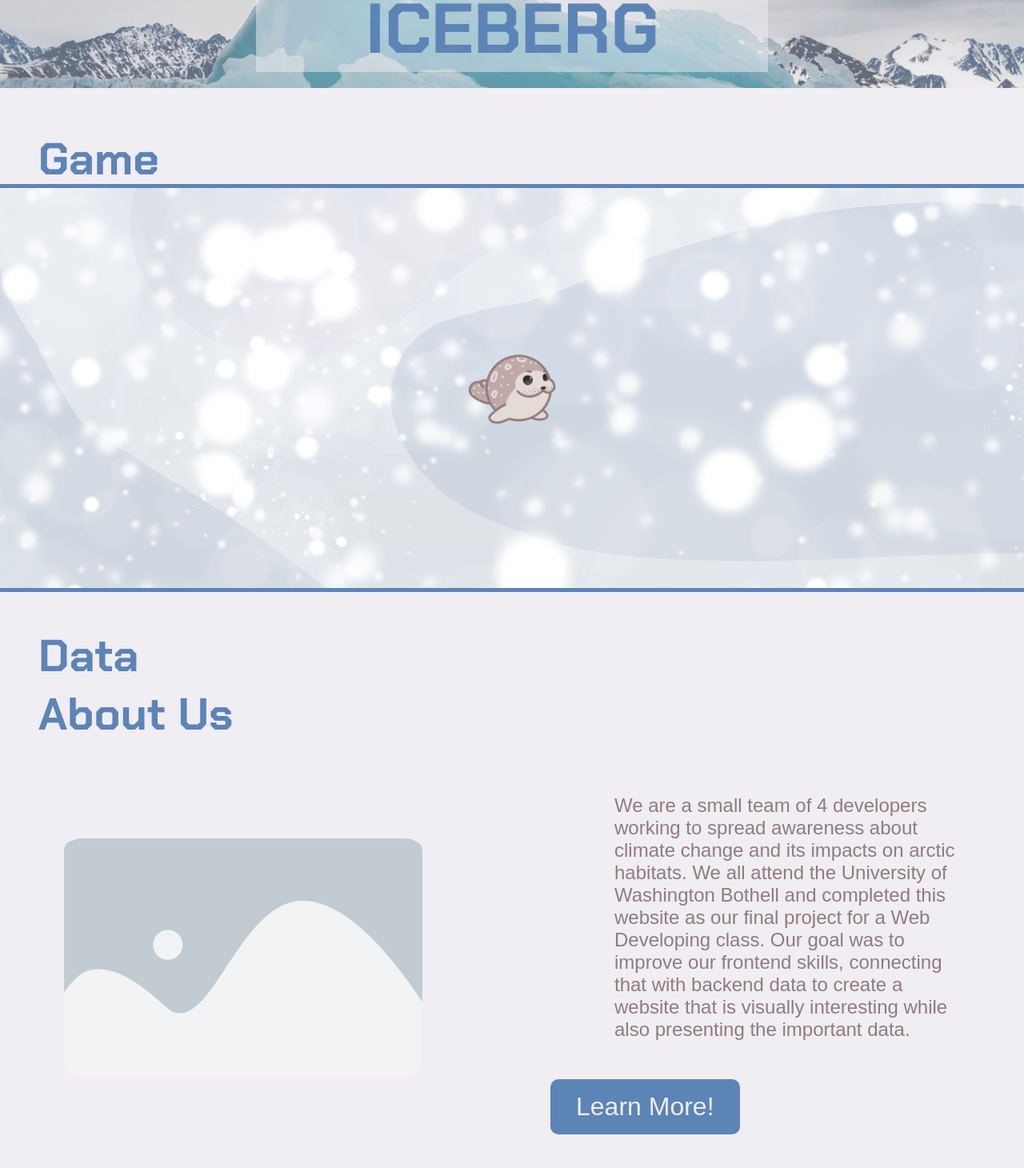
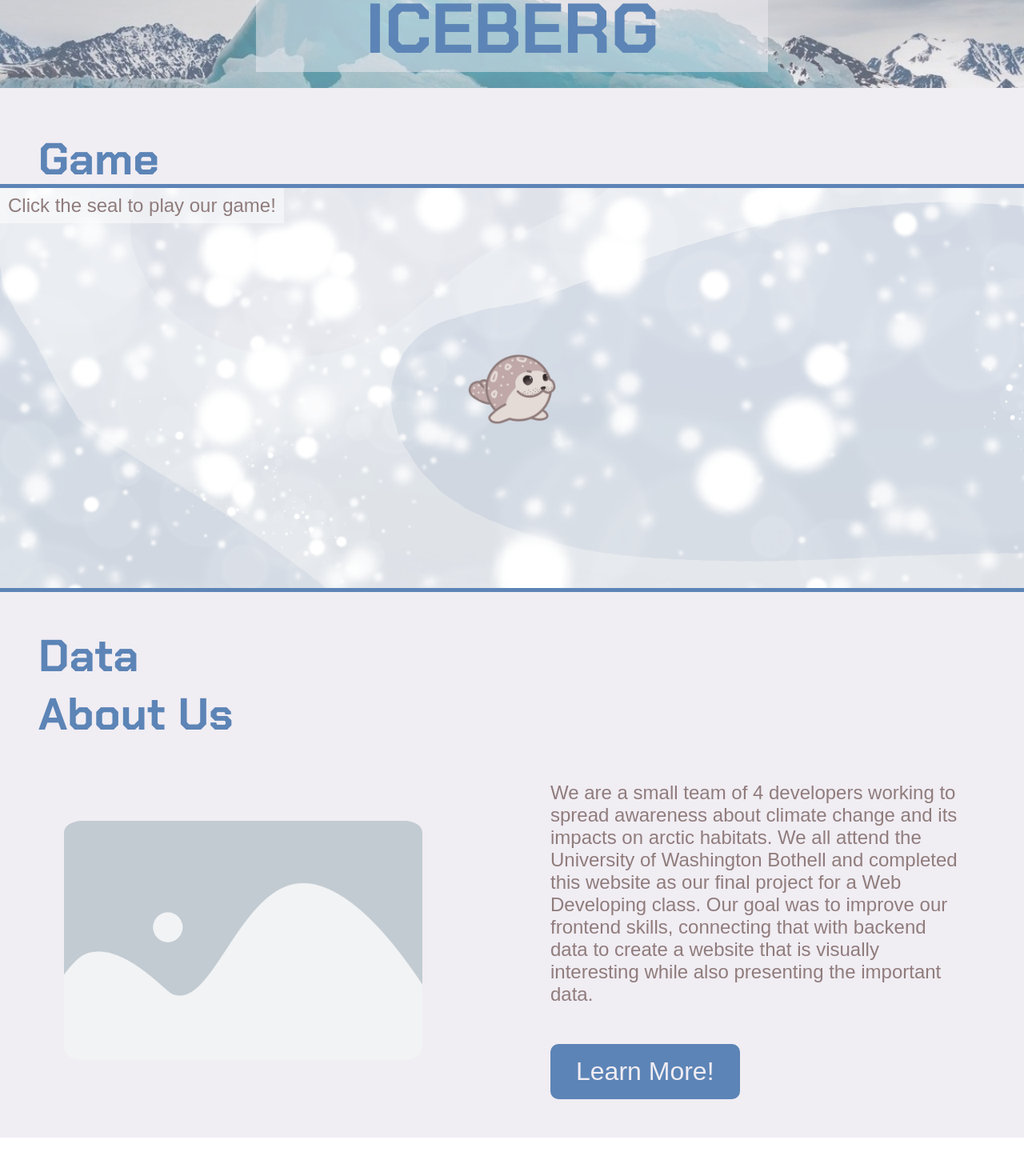
Before and after one commit to E11aW/css481-final-project, a React (Create React App) app: page / in a window 1280 px wide. Shown: the part 242-1702 px from the top of the page at 80% size. After the commit the page ends 1664 px from the top, so only its background shows below. Built offline with nearby package versions, Linux system fonts and the light colour scheme.

Commit message:
Made buttons go to top of page

```diff
--- a/src/App.js
+++ b/src/App.js
@@ -4,12 +4,14 @@
 /* Importing pages */
 import { AboutUs } from './pages/about-us/about-us';
 import { Data } from "./pages/data/data";
-import  { Game } from './pages/game/game';
+import { Game } from './pages/game/game';
 import { Homepage } from './pages/homepage/home';
+import { ScrollToTop } from './components/ScrollToTop/ScrollToTop'
 
 function App() {
   return (
     <BrowserRouter>
+      <ScrollToTop />
       <Routes>
         <Route path="/" element={<Layout />} >
           <Route index element={<Homepage />} />
--- /dev/null
+++ b/src/components/ScrollToTop/ScrollToTop.js
@@ -0,0 +1,16 @@
+import { useEffect } from 'react';
+import { useLocation } from 'react-router-dom'
+
+/**
+ * Component that forces the link to return to the top of the page.
+ * @return {JSX.Element}
+ */
+export const ScrollToTop = () => {
+    const { pathname } = useLocation();
+
+    useEffect(() => {
+        window.scrollTo({ top: 0, left: 0, behavior: 'auto' });
+    }, [pathname]);
+
+    return null;
+};
--- a/src/components/SealRoller/SealRoller.js
+++ b/src/components/SealRoller/SealRoller.js
@@ -123,6 +123,7 @@
 
     return (
         <div className='seal-roll-section' ref={sectionRef} style={{ backgroundImage: `url(${background})` }}>
+            <p className='overlay'>Click the seal to play our game!</p>
             <Link to="/game">
                 <img
                     src={isRolling ? RollingSeal : StillSeal}
--- a/src/components/SealRoller/SealRoller.scss
+++ b/src/components/SealRoller/SealRoller.scss
@@ -14,4 +14,13 @@
         transform-origin: center center;
         pointer-events: auto;
     }
+
+    .overlay {
+        position: absolute;
+        background-color: rgba($White, 0.5);
+        padding: 10px;
+        line-height: 1;
+        z-index: 1;
+        pointer-events: none;
+    }
 }
--- a/src/pages/about-us/about-us.js
+++ b/src/pages/about-us/about-us.js
@@ -14,7 +14,7 @@
         <h2>Our Mission</h2>
         <p className='mission-paragraph'>Tip of the Iceberg focuses on spreading awareness on global warming and ice caps melting in an interactive and engaging way. This website includes multiple pages that share important data and statistics on these topics, using up-to-date information that demonstrates the true situation of global warming. We are striving to use data that goes deeper than the “tip of the iceberg”. Our game called “Save the Seal” interactively shares this data by presenting information about global warming to players as they roll through the game!</p>
         <h2>Our Team</h2>
-        <p>Click the seals for fun facts about our members!</p>
+        <p className='seal-instructions'>Click the seals for fun facts about our members!</p>
         <TextImage
           imageSource={ClaytonSeal}
           imageAlt='Clayton McArthur'
--- a/src/pages/about-us/about-us.scss
+++ b/src/pages/about-us/about-us.scss
@@ -1,7 +1,11 @@
 @import '../../variables.scss';
 
-p {
+.mission-paragraph,
+.seal-instructions {
     padding-left: 5rem;
     padding-top: 1rem;
+}
+
+.mission-paragraph {
     padding-bottom: 3rem;
 }
```
